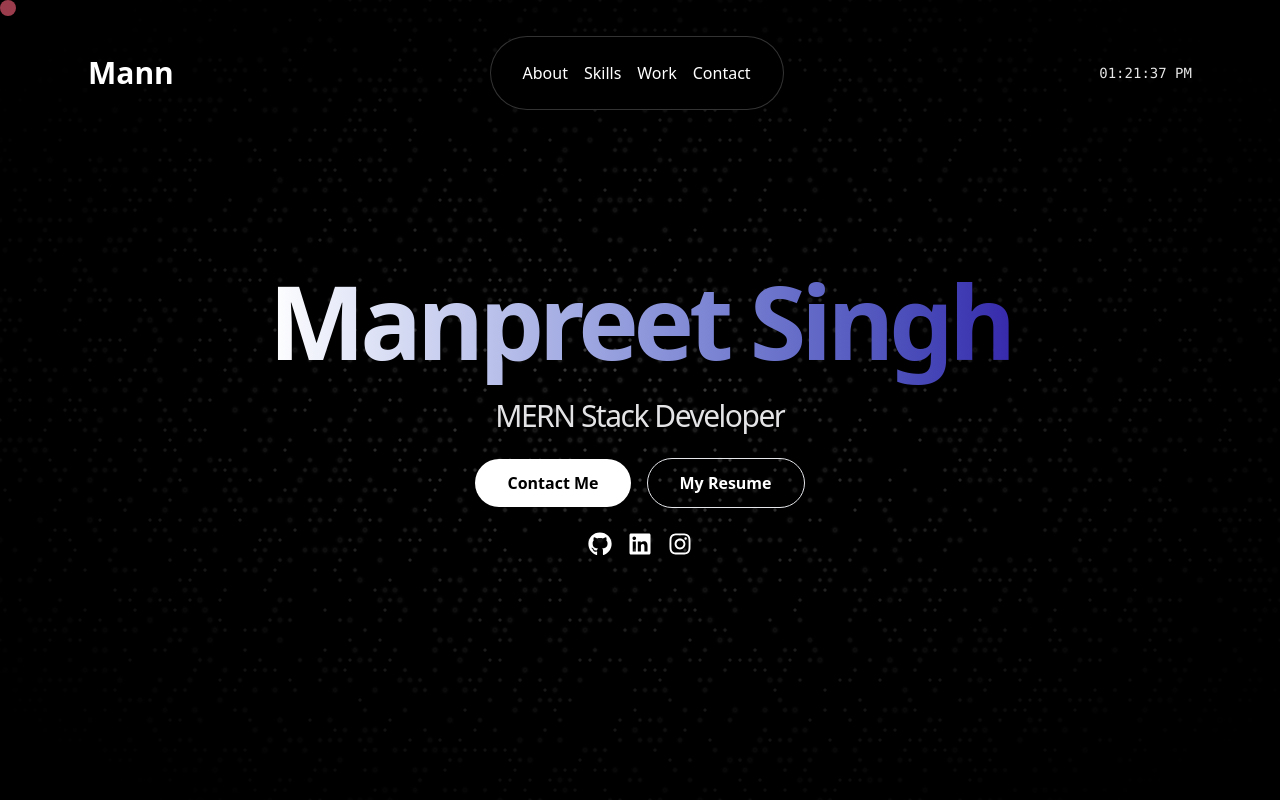
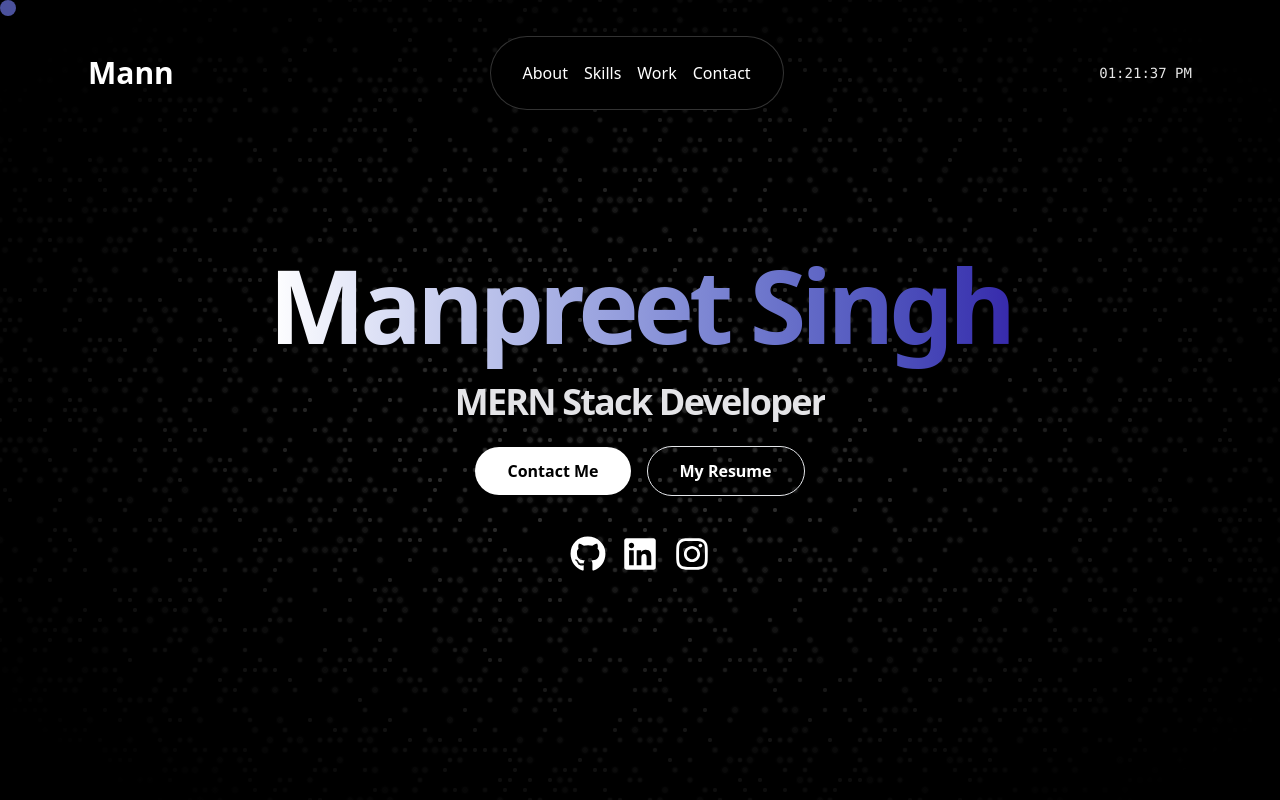
Before and after one commit to mannrandhawa004/portfolio, a Next.js app: page / in a window 1280 px wide. Shown: the top 800 px of the page. Built offline with nearby package versions, Linux system fonts and the light colour scheme.

Commit message:
changed resume

```diff
--- a/src/app/components/DottedBackgound.tsx
+++ b/src/app/components/DottedBackgound.tsx
@@ -8,7 +8,7 @@ const DottedBackgound = () => {
                 className="pointer-events-none mask-radial-to-90% mask-radial-at-center z-[-2]"
                 opacity={1}
                 gap={10}
-                radius={1.5}
+                radius={2}
                 colorLightVar="#ffff"
                 glowColorLightVar="--color-neutral-100"
                 colorDarkVar="--color-neutral-400"
--- a/src/app/components/Footer.tsx
+++ b/src/app/components/Footer.tsx
@@ -21,26 +21,30 @@ const Footer = () => {
         {/* Social Media Icons */}
         <div className="flex items-center gap-10 text-gray-200 mb-6">
           <motion.a
-            href="https://github.com/"
+            href="https://github.com/mannrandhawa004"
             target="_blank"
             rel="noopener noreferrer"
+            className="hover:text-gray-400  transition"
 
           >
             <FaGithub size={36} />
           </motion.a>
 
           <motion.a
-            href="https://linkedin.com/"
+            href="https://www.linkedin.com/in/manpreet-singh004"
             target="_blank"
             rel="noopener noreferrer"
+            className="hover:text-blue-500 transition"
+
           >
             <FaLinkedin size={36} />
           </motion.a>
 
           <motion.a
-            href="https://instagram.com/"
+            href="https://instagram.com/mann._04"
             target="_blank"
             rel="noopener noreferrer"
+            className="hover:text-pink-500 transition"
           >
             <FaInstagram size={36} />
           </motion.a>
--- a/src/app/components/HeroSection.tsx
+++ b/src/app/components/HeroSection.tsx
@@ -12,7 +12,7 @@ const HeroSection = () => {
                 </div>
                 {/* heading */}
                 <div>
-                    <span className='text-zinc-200 text-3xl tracking-tighter line-clamp-1' >
+                    <span className='text-zinc-200 text-4xl tracking-tighter line-clamp-1 font-semibold' >
                         {"MERN Stack Developer"}
                     </span>
                 </div>
@@ -27,24 +27,24 @@ const HeroSection = () => {
                     </Link>
 
                     <button className="bg-transparent px-8 py-3 text-white border rounded-full cursor-pointer">
-                        <a href="/resume.pdf" download="Manpreet_Singh_Resume.pdf">
+                        <a href="/mann_resume.pdf" download="Manpreet_Singh_Resume.pdf">
                             My Resume
                         </a>
                     </button>
                 </div>
                 {/* links */}
-                <div className="flex items-center gap-4 mt-6">
+                <div className="flex items-center gap-4 mt-10">
 
-                    <Link href="https://github.com/yourusername" target="_blank" rel="noopener noreferrer">
-                        <FaGithub className="w-6 h-6 text-white hover:text-gray-400  transition" />
+                    <Link href="https://github.com/mannrandhawa004" target="_blank" rel="noopener noreferrer">
+                        <FaGithub className=" text-white hover:text-gray-400  transition"  size={36}/>
                     </Link>
 
 
-                    <Link href="https://linkedin.com/in/yourusername" target="_blank" rel="noopener noreferrer">
-                        <FaLinkedin className="w-6 h-6 text-white hover:text-blue-500 transition" />
+                    <Link href="https://www.linkedin.com/in/manpreet-singh004" target="_blank" rel="noopener noreferrer">
+                        <FaLinkedin className=" text-white hover:text-blue-500 transition" size={36}/>
                     </Link>
-                    <Link href="https://instagram.com/yourusername" target="_blank" rel="noopener noreferrer">
-                        <FaInstagram className="w-6 h-6 text-white hover:text-pink-500 transition" />
+                    <Link href="https://instagram.com/mann._04" target="_blank" rel="noopener noreferrer">
+                        <FaInstagram className=" text-white hover:text-pink-500 transition" size={36}/>
                     </Link>
                 </div>
 
--- a/src/app/components/LaggingCursor.tsx
+++ b/src/app/components/LaggingCursor.tsx
@@ -56,7 +56,7 @@ const LaggingCursor = () => {
   return (
     <div
       ref={cursorRef}
-      className="fixed top-0 left-0 w-4 h-4 bg-rose-400/60 rounded-full pointer-events-none z-50 shadow-lg"
+      className="fixed top-0 left-0 w-4 h-4 bg-indigo-400/60 rounded-full pointer-events-none z-50 shadow-lg"
       style={{ transformOrigin: 'center' }} // Ensure scaling happens from the center
     />
   )
--- a/src/app/pages/Skills.tsx
+++ b/src/app/pages/Skills.tsx
@@ -1,7 +1,7 @@
 import React from 'react'
 import { FaReact, FaNodeJs, FaHtml5, FaCss3Alt, FaGitAlt, FaPython } from 'react-icons/fa'
-import { SiMongodb, SiExpress, SiJavascript, SiTypescript, SiTailwindcss, SiMysql, SiRedux, SiMui ,SiRender} from 'react-icons/si'
-import { IoLogoVercel } from "react-icons/io5";
+import { SiMongodb, SiExpress, SiJavascript, SiTypescript, SiTailwindcss, SiMysql, SiRedux, SiMui ,SiRender,SiNetlify} from 'react-icons/si'
+import { IoLogoVercel} from "react-icons/io5";
 import { SparklesCore } from "../../components/ui/sparkles";
 const skills = [
   { name: 'HTML5', icon: <FaHtml5 className="text-orange-500" /> },
@@ -19,6 +19,7 @@ const skills = [
   { name: 'MUI', icon: <SiMui className="text-blue-500" /> },
   { name: 'Vercel', icon: <IoLogoVercel className="text-black" /> },
   { name: 'Render', icon: <SiRender className="text-white" /> },
+  { name: 'Netlify', icon: <SiNetlify className="text-cyan-400" /> }
 ]
 
 const Skills: React.FC = () => {
```
Also changed, not shown: 2 other files (tests, documents, lock files or other folders).
